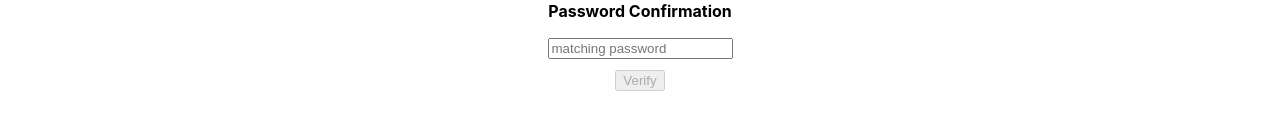
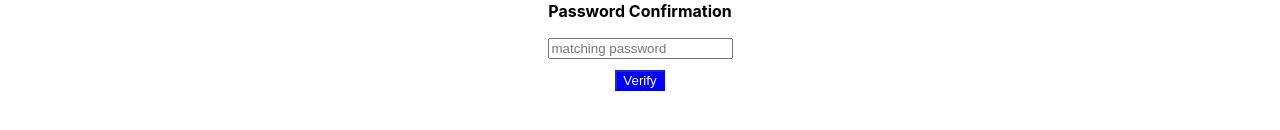
Before and after one commit to mmanousos/signup, a React (Create React App) app in the folder client/: page / in a window 1280 px wide. Shown: the part 550-680 px from the top of the page. Built offline with nearby package versions, Linux system fonts and the light colour scheme.

Commit message:
Style buttons

```diff
--- a/client/src/App.js
+++ b/client/src/App.js
@@ -9,7 +9,7 @@ class App extends Component {
     post: "",
     responseToPost: "",
     account: "",
-    verified: false,
+    confirmed: false,
   };
 
   // componentDidMount() {
@@ -17,21 +17,9 @@ class App extends Component {
   //     .then((res) => this.setState({ response: res.express }))
   //     .catch((err) => console.log(err));
   // }
-  // componentDidMount() {
-  //   this.callApi()
-  //     .then((res) => this.setState({ account: res.express }))
-  //     .catch((err) => console.log(err));
-  // }
 
   // callApi = async () => {
   //   const response = await fetch("/api/hello");
-  //   const body = await response.json();
-  //   if (response.status !== 200) throw Error(body.message);
-
-  //   return body;
-  // };
-  // callApi = async () => {
-  //   const response = await fetch("/verify");
   //   const body = await response.json();
   //   if (response.status !== 200) throw Error(body.message);
 
@@ -52,11 +40,6 @@ class App extends Component {
   //   this.setState({ responseToPost: body });
   // };
 
-  redirectVerify = () => {
-    console.log("I will redirect you now");
-    // redirect to /verify
-  };
-
   render() {
     return (
       <div className="App">
@@ -65,7 +48,20 @@ class App extends Component {
         </header>
         <Router>
           <Switch>
-            <Route exact path="/" component={Form} />
+            <Route
+              exact
+              path="/"
+              render={() =>
+                this.state.confirmed ? (
+                  <div>
+                    <h2>Success!</h2>
+                    <h3>Your account is now active.</h3>
+                  </div>
+                ) : (
+                  <Form />
+                )
+              }
+            />
             <Route
               render={() => (
                 <div>
@@ -91,64 +87,3 @@ export default App;
 
   <p>{this.state.account}</p>
   */
-
-//  <Router>
-//  <Switch>
-//    <Route
-//      exact
-//      path="/"
-//      render={(props) => (
-//        <MainContainer
-//          {...props}
-//          component={"home"}
-//          title={"Enter Your Details"}
-//          redirect={this.redirectVerify}
-//        />
-//      )}
-//    />
-//    <Route
-//      path="/edit"
-//      render={(props) => (
-//        <MainContainer
-//          {...props}
-//          component={"edit"}
-//          title={"Edit Your Details"}
-//        />
-//      )}
-//    />
-//    <Route
-//      path="/verify"
-//      render={(props) => (
-//        <MainContainer
-//          {...props}
-//          component={"verify"}
-//          title={"Verify Details"}
-//          msg={
-//            "Click 'edit' to correct or 'confirm' if they are accurate."
-//          }
-//          // add redirectEdit and redirectSubmit functions / props
-//        />
-//      )}
-//    />
-//    <Route
-//      path="/confirm"
-//      render={(props) => (
-//        <MainContainer
-//          {...props}
-//          component={"confirm"}
-//          title={"Success!"}
-//          msg={"Your account is now active."}
-//        />
-//      )}
-//    />
-
-//    <Route
-//      render={() => (
-//        <div>
-//          <h2>Oh no!</h2>
-//          <h3>I'm sorry. You've found a page with no content.</h3>
-//        </div>
-//      )}
-//    />
-//  </Switch>
-// </Router>
--- a/client/src/components/Form.js
+++ b/client/src/components/Form.js
@@ -16,6 +16,19 @@ const StyledForm = styled.form`
   input,
   userEntry {
     margin-bottom: 10px;
+  }
+  button,
+  .confirm {
+    color: white;
+  }
+  .verify {
+    background-color: blue;
+  }
+  .edit {
+    background-color: red;
+  }
+  .confirm {
+    background-color: green;
   }
 `;
 class Form extends Component {
@@ -41,7 +54,11 @@ class Form extends Component {
   displayVerifyButton = () => {
     if (this.state.editing) {
       return (
-        <button disabled={this.validate()} onClick={this.toggleEditing}>
+        <button
+          className="verify"
+          disabled={this.validate()}
+          onClick={this.toggleEditing}
+        >
           Verify
         </button>
       );
@@ -52,8 +69,10 @@ class Form extends Component {
     if (!this.state.editing) {
       return (
         <div>
-          <button onClick={this.toggleEditing}>Edit</button>
-          <input type="submit" value="Confirm" />
+          <button className="edit" onClick={this.toggleEditing}>
+            Edit
+          </button>
+          <input className="confirm" type="submit" value="Confirm" />
         </div>
       );
     }
@@ -75,7 +94,7 @@ class Form extends Component {
       },
       editing: true,
     });
-    // pass account up to FormContainer - then up to App - to send to DB
+    // pass account up to App - to send to DB
   };
 
   onInputChange = ({ name, value, error }) => {
```
